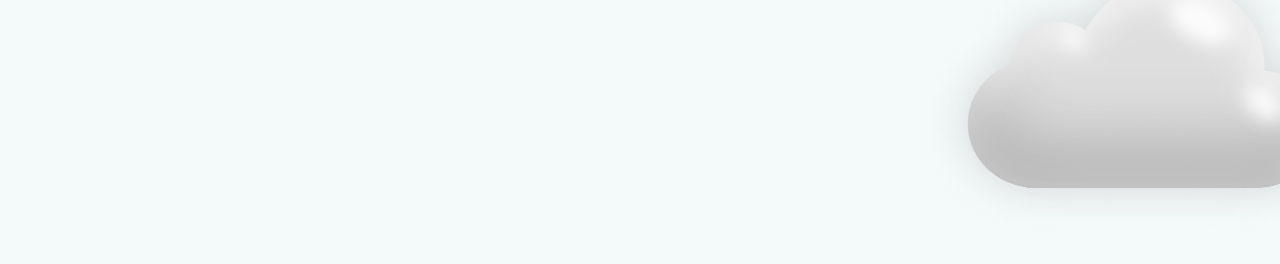
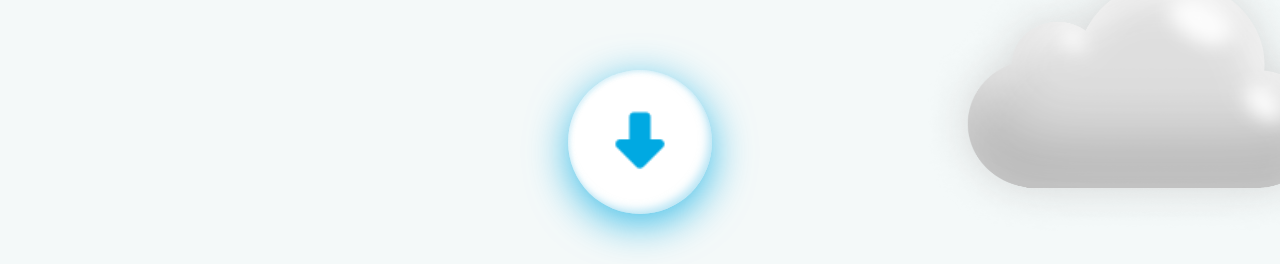
Before and after one commit to dev2820/portfolio, a Vue app: page / in a window 1280 px wide. Shown: the part 666-930 px from the top of the page. Built offline with nearby package versions, Linux system fonts and the light colour scheme.

Commit message:
[추가] ArrowButton 클릭시 하단 section으로 이동하는 handler 추가

```diff
--- a/src/views/HomeView.vue
+++ b/src/views/HomeView.vue
@@ -2,17 +2,19 @@
   <section id="home">
     <img class="cloud small" src="@/assets/myCloud.png"/>
     <img class="cloud big" src="@/assets/myCloud.png"/>
-    <img class="sun big" :class="{appear:!isDarkmode}" src="@/assets/mySun.png"/>
-    <img class="moon big" :class="{appear:isDarkmode}" src="@/assets/myMoon.png"/>
+    <img class="sun big" :class="{appear:!isDarkmodeRef}" src="@/assets/mySun.png"/>
+    <img class="moon big" :class="{appear:isDarkmodeRef}" src="@/assets/myMoon.png"/>
     <img class="character" src="@/assets/myCharacter.png"/>
     <p class="greeting">{{greeting}}</p>
     <p class="job"><font>{{position}}</font> {{job}}</p>
     <p class="name"><font>{{name}}</font> {{iam}}</p>
+    <ArrowButton class="go-next" :direction="'bottom'" :isDarkmode="isDarkmodeRef" @click="goNextHandler"/>
   </section>
 </template>
 
 <script lang="ts">
-import { defineComponent,ref,toRef,watch,onMounted } from "vue";
+import ArrowButton from "@/components/Button/ArrowButton.vue";
+import { defineComponent,ref,toRef, } from "vue";
 export default defineComponent({
   name: "BannerView",
   props: {
@@ -21,16 +23,21 @@ export default defineComponent({
       default: false,
     }
   },
-  components: {},
+  components: {ArrowButton},
   setup(props) {
-    const isDarkmodeRef = toRef(props,'isDarkmode');
-
+    const goNextHandler = () => {
+      const url = window.location.href;
+      window.location.href = "#about";
+      window.history.replaceState(null,'',url);
+    }
+    const isDarkmodeRef = toRef(props,'isDarkmode')
     return {
       greeting:"안녕하세요",
       position:"FE",
       job:"개발자",
       name: "테라",
       iam:"입니다",
+      goNextHandler,
       isDarkmodeRef
     };
   },
@@ -116,13 +123,21 @@ export default defineComponent({
       }
     }
   }
+  .go-next {
+    position:absolute;
+    bottom:9rem;
+    width:9rem;
+    height:9rem;
+    left:50%;
+    margin-left:-4.5rem;
+  }
 }
 @keyframes flow-right {
   0% {
-    transform:translate(0px);
+    transform:translate(0rem);
   }
     50% {
-    transform:translate(100px);
+    transform:translate(6.25rem);
   }
   100% {
     transform:translate(0px);
@@ -133,7 +148,7 @@ export default defineComponent({
     transform:translate(0px);
   }
   50% {
-    transform:translate(-100px);
+    transform:translate(-6.25rem);
   }
   100% {
     transform:translate(0px);
@@ -141,13 +156,13 @@ export default defineComponent({
 }
 @keyframes floating {
   0% {
-    transform:rotate(10deg) translateY(0px);
+    transform:rotate(12deg) translateY(0px);
   }
   50% {
-    transform:rotate(10deg) translateY(-5px);
+    transform:rotate(12deg) translateY(-0.25rem);
   }
   100% {
-    transform:rotate(10deg) translateY(0px);
+    transform:rotate(12deg) translateY(0px);
   }
 }
 </style>
```
